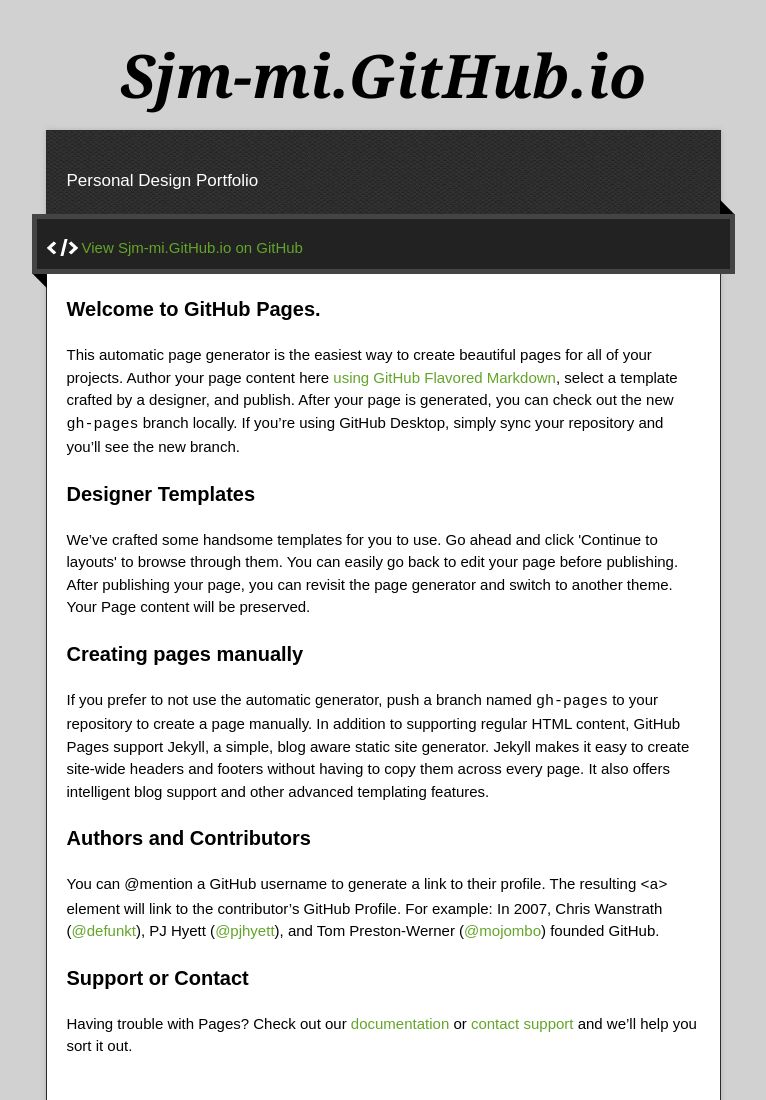
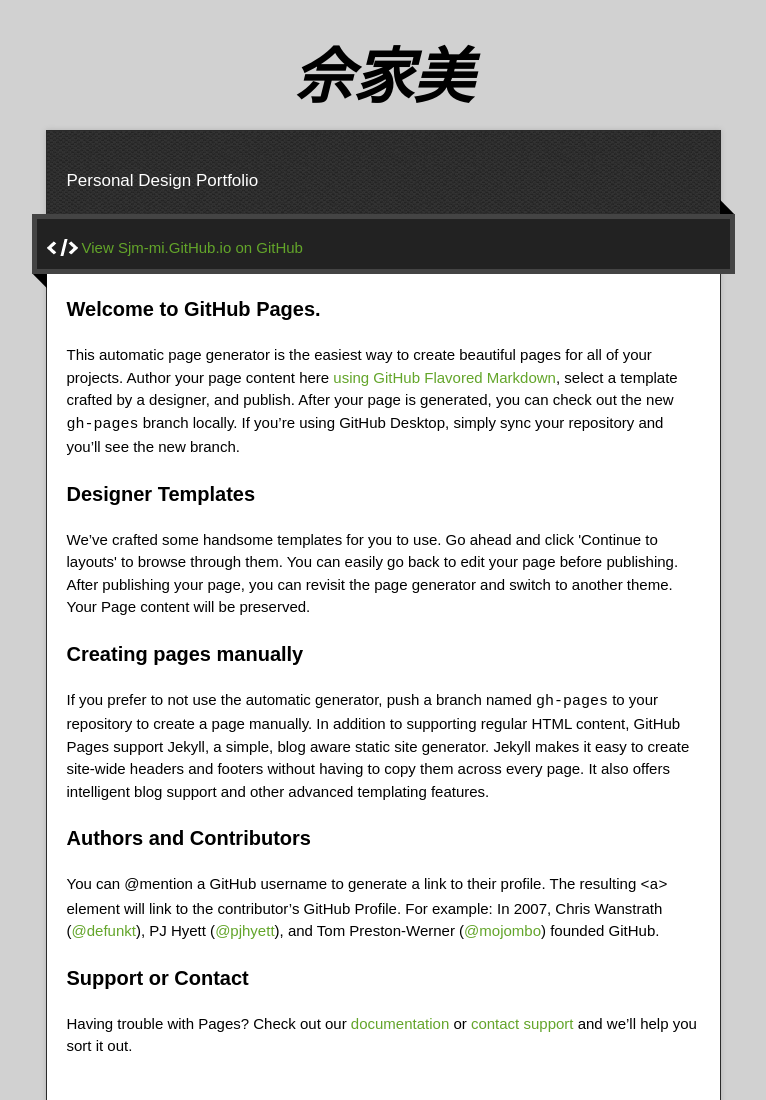
Before and after one commit to sjm-mi/sjm-mi.github.io, a plain HTML site: page index.html in a window 1280 px wide. Shown: the top 1100 px of the page, without its empty margins (257-1023 px from the left). Drawn offline with nearby package versions, Linux system fonts and the light colour scheme.

Commit message:
Update index.html
change name

```diff
--- a/index.html
+++ b/index.html
@@ -22,7 +22,7 @@
 
   <div class="wrapper">
     <header>
-      <h1 class="title">Sjm-mi.GitHub.io</h1>
+      <h1 class="title">佘家美</h1>
     </header>
     <div id="container">
       <p class="tagline">Personal Design Portfolio</p>
```
